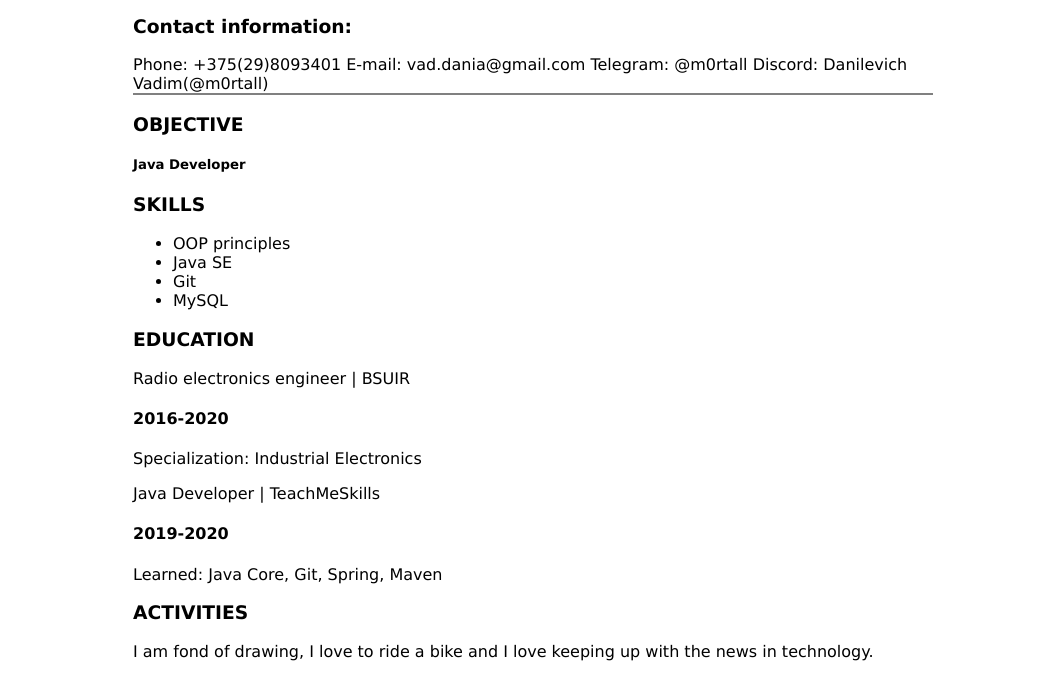
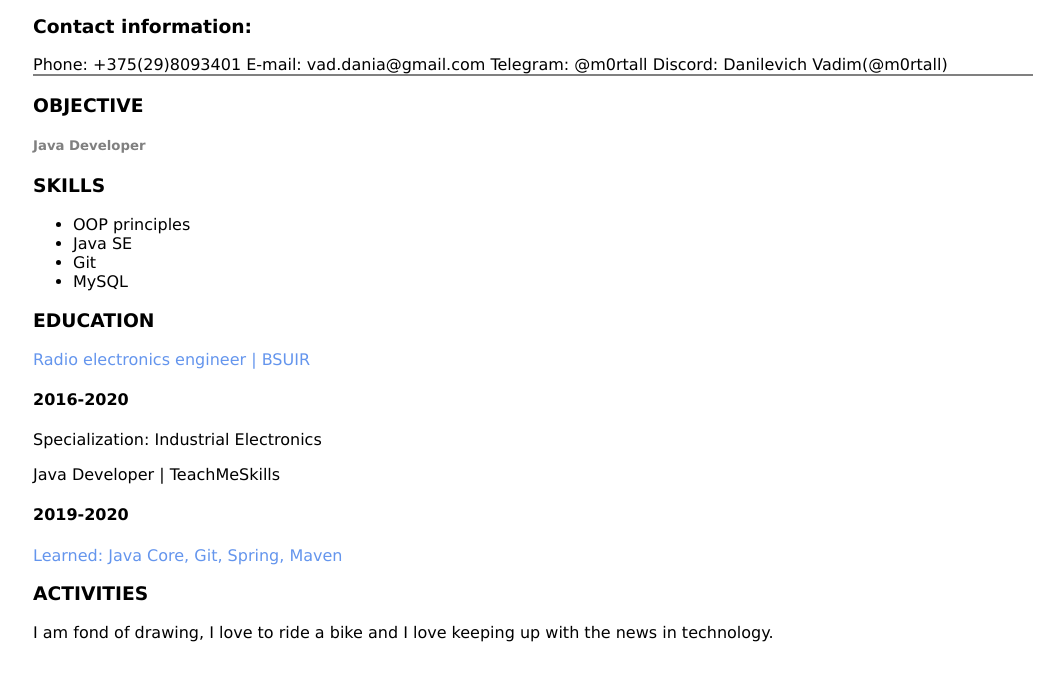
Before and after one commit to m0rtall/rsschool-cv, a plain HTML site: page index.html in a window 1280 px wide. Shown: the part 124-801 px from the top of the page, without its empty margins (107-1171 px from the left). Drawn offline with Linux system fonts and the light colour scheme.

Commit message:
feat: end of html cv

```diff
--- a/index.html
+++ b/index.html
@@ -36,12 +36,12 @@
     </section>
     <section class="education">
         <h3>EDUCATION</h3>
-        <p>Radio electronics engineer | BSUIR</p>
+        <p class="study">Radio electronics engineer | BSUIR</p>
         <h4>2016-2020</h4>
         <p>Specialization: Industrial Electronics</p>
         <p>Java Developer | TeachMeSkills</p>
         <h4>2019-2020</h4>
-        <p>Learned: Java Core, Git, Spring, Maven</p>
+        <p class="study">Learned: Java Core, Git, Spring, Maven</p>
     </section>
     <section class="activities">
         <h3>ACTIVITIES</h3>
--- a/style.css
+++ b/style.css
@@ -1,5 +1,5 @@
 body {
-    max-width: 800px;
+    max-width: 1000px;
     margin: auto;
     font-family: Verdana, Geneva, Tahoma, sans-serif;
 }
@@ -10,6 +10,14 @@ header>h1 {
 
 .line {
     background-color: grey;
-    width: 800px;
+    width: 1000px;
     height: 2px;
 }
+
+.objective>h5 {
+    color: grey;
+}
+
+.study {
+    color: #6495ed;
+}
```
Also changed, not shown: 1 other file.
